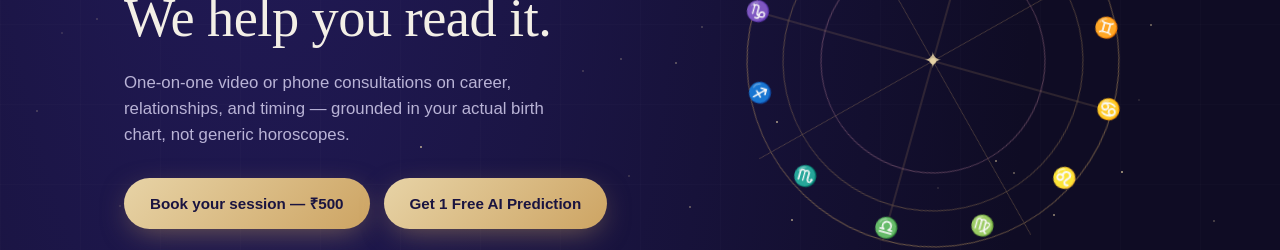
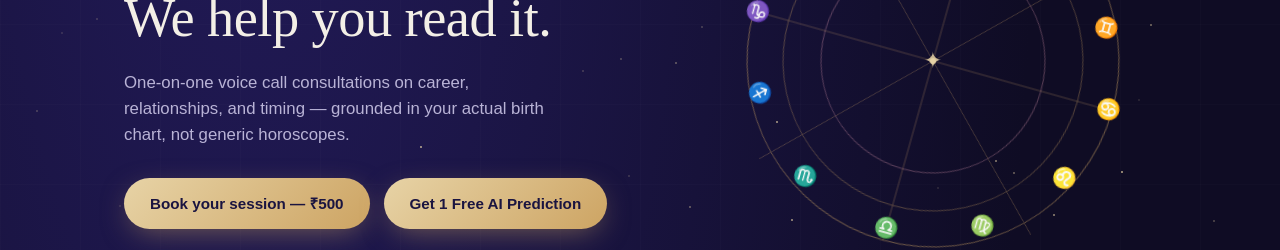
Before and after one commit to anuradha55/nakshatra-readings-gemini, a Next.js app: page / in a window 1280 px wide. Shown: the part 296-546 px from the top of the page. Built offline with nearby package versions, Linux system fonts and the light colour scheme; no server answers.

Commit message:
Update consultation format and duration

```diff
--- a/components/Hero.tsx
+++ b/components/Hero.tsx
@@ -11,7 +11,7 @@ export default function Hero() {
             <br />We help you read it.
           </h1>
           <p className="lede">
-            One-on-one video or phone consultations on career, relationships,
+            One-on-one voice call consultations on career, relationships,
             and timing — grounded in your actual birth chart, not generic
             horoscopes.
           </p>
```
